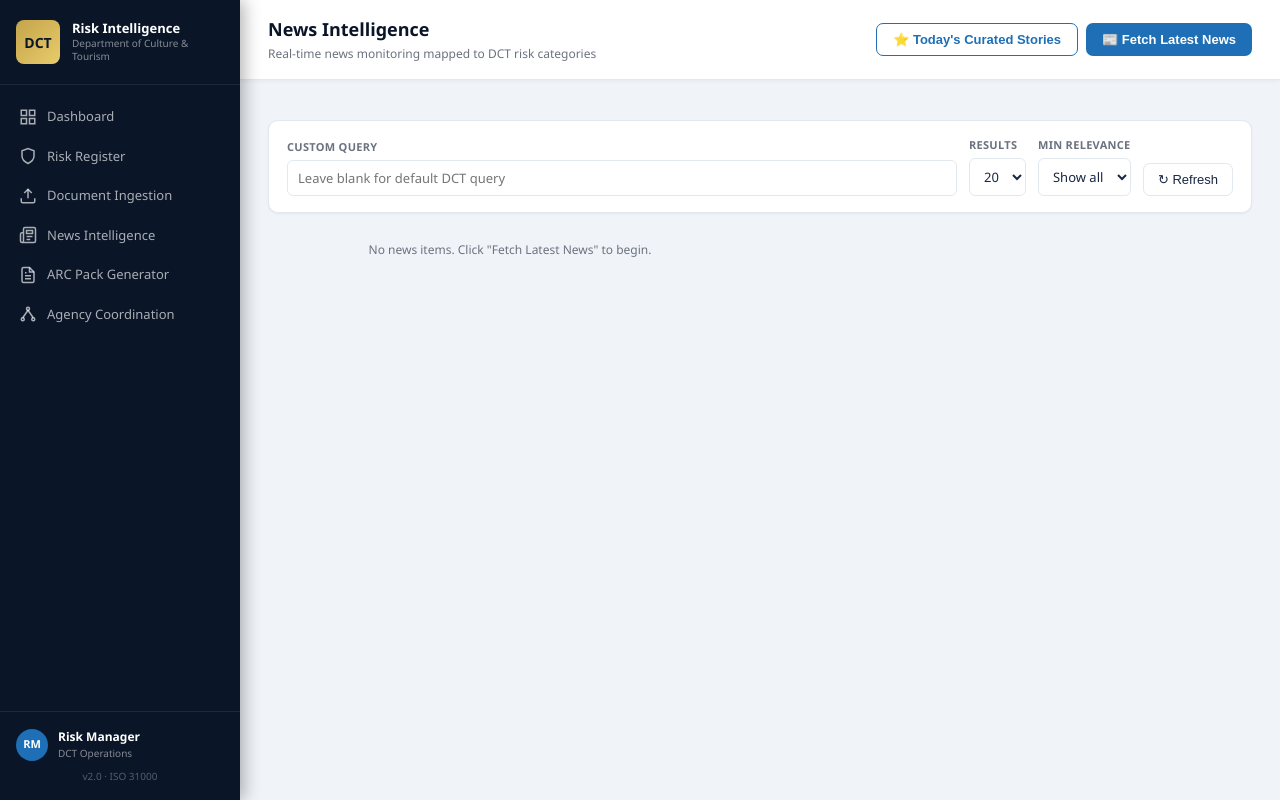
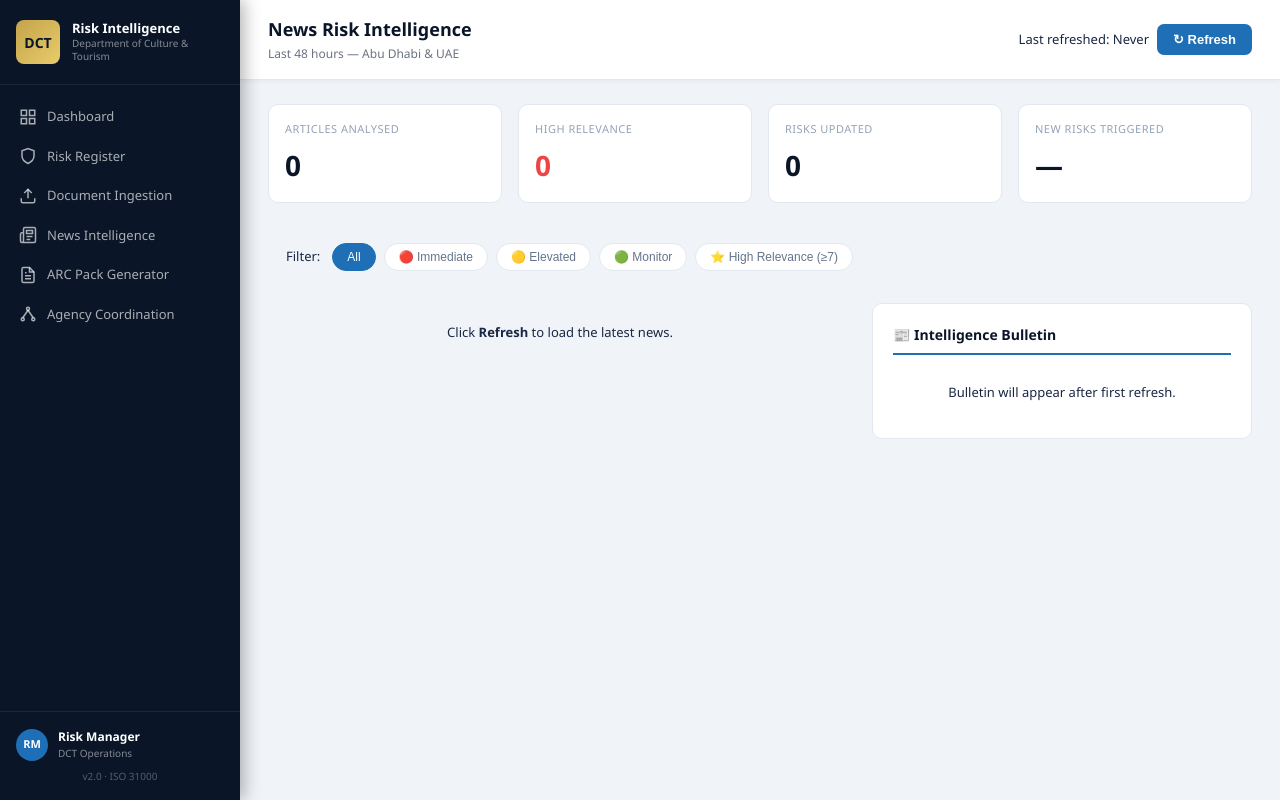
Before and after one commit to ankurmtripathi-byte/dct-risk-agent, a Flask app: page /news in a window 1280 px wide. Run offline with Flask 3, Linux system fonts and the light colour scheme; data that the repository does not hold is empty.

Commit message:
Add Part A of news_monitor.html and news CSS classes to style.css
style.css: append news monitor classes —
  news-card, news-headline, news-meta, news-insight, news-tags,
  news-tag, rel-badge (high/med/low), urgency-badge (immediate/
  elevated/monitor), bulletin-card, bulletin-risk-item, action-item,
  kpi-row, kpi-card, kpi-value, news-layout, filter-bar, filter-btn,
  demo-banner

news_monitor.html (Part A — no news feed or bulletin rendering yet):
  - Page title "News Risk Intelligence" / sub "Last 48 hours"
  - Refresh button + last-refreshed timestamp in top_actions
  - Demo banner (hidden; shown when demo:true items detected)
  - KPI row: #kpiTotal, #kpiHighRel, #kpiRisksUpdated, #kpiNewRisks
  - Filter bar: All | Immediate | Elevated | Monitor | High Relevance
  - Two-col .news-layout with #newsFeed and #bulletinPanel placeholders
  - JS: setFilter(), refreshNews() (populates KPIs), loadStatus()
    on page load via /api/news/refresh-status

https://claude.ai/code/session_01PbEFqFfJ4BcXBv7u2wetQW

```diff
--- a/static/style.css
+++ b/static/style.css
@@ -697,3 +697,58 @@ textarea { resize: vertical; }
 .corr-badge.overlap { background: #fef9c3; color: #854d0e; }
 .corr-badge.new { background: #dcfce7; color: #166534; }
 .corr-badge.escalate { background: #fee2e2; color: #991b1b; }
+
+/* ── News Monitor ──────────────────────────────────────────────────────────── */
+
+/* News cards */
+.news-card { background:#fff; border:1px solid #e2e8f0; border-radius:10px; padding:16px; margin-bottom:12px; transition:box-shadow 0.2s; }
+.news-card:hover { box-shadow:0 2px 8px rgba(0,0,0,0.08); }
+.news-card-header { display:flex; justify-content:space-between; align-items:flex-start; gap:12px; margin-bottom:10px; }
+.news-headline { font-size:14px; font-weight:600; color:#0a1628; line-height:1.4; flex:1; }
+.news-headline a { color:#0a1628; text-decoration:none; }
+.news-headline a:hover { color:#1e6fb5; }
+.news-meta { font-size:11px; color:#94a3b8; margin-bottom:8px; }
+.news-insight { background:#eff6ff; border-left:3px solid #1e6fb5; padding:8px 12px; border-radius:0 6px 6px 0; font-size:12px; color:#1e3a5f; font-style:italic; margin:10px 0; }
+.news-tags { display:flex; gap:6px; flex-wrap:wrap; margin-top:10px; }
+.news-tag { background:#f1f5f9; color:#475569; border-radius:4px; padding:2px 8px; font-size:10px; font-weight:500; }
+
+/* Relevance badge */
+.rel-badge { display:inline-flex; align-items:center; justify-content:center; width:28px; height:28px; border-radius:6px; font-weight:700; font-size:12px; flex-shrink:0; }
+.rel-high { background:#fee2e2; color:#991b1b; }
+.rel-med  { background:#fef9c3; color:#854d0e; }
+.rel-low  { background:#dcfce7; color:#166534; }
+
+/* Urgency badge */
+.urgency-badge { display:inline-block; padding:2px 10px; border-radius:12px; font-size:10px; font-weight:700; text-transform:uppercase; letter-spacing:0.5px; }
+.urgency-immediate { background:#fee2e2; color:#991b1b; }
+.urgency-elevated  { background:#fef9c3; color:#854d0e; }
+.urgency-monitor   { background:#f1f5f9; color:#475569; }
+
+/* Bulletin panel */
+.bulletin-card { background:#fff; border:1px solid #e2e8f0; border-radius:10px; padding:20px; margin-bottom:16px; }
+.bulletin-card h3 { font-size:14px; font-weight:600; color:#0a1628; margin:0 0 12px; border-bottom:2px solid #1e6fb5; padding-bottom:8px; }
+.bulletin-risk-item { padding:12px; border-radius:8px; border:1px solid #e2e8f0; margin-bottom:8px; }
+.bulletin-risk-item.immediate { border-left:4px solid #ef4444; }
+.bulletin-risk-item.elevated  { border-left:4px solid #f59e0b; }
+.bulletin-risk-item.monitor   { border-left:4px solid #94a3b8; }
+.action-item { display:flex; gap:10px; padding:8px 0; border-bottom:1px solid #f1f5f9; font-size:13px; }
+.action-item:last-child { border-bottom:none; }
+.action-num { background:#1e6fb5; color:#fff; width:20px; height:20px; border-radius:50%; display:flex; align-items:center; justify-content:center; font-size:10px; font-weight:700; flex-shrink:0; }
+
+/* KPI cards row */
+.kpi-row { display:grid; grid-template-columns:repeat(4,1fr); gap:16px; margin-bottom:24px; }
+.kpi-card { background:#fff; border:1px solid #e2e8f0; border-radius:10px; padding:16px; }
+.kpi-label { font-size:11px; color:#94a3b8; text-transform:uppercase; letter-spacing:0.5px; margin-bottom:6px; }
+.kpi-value { font-size:28px; font-weight:700; color:#0a1628; }
+.kpi-value.alert { color:#ef4444; }
+
+/* Two-col layout */
+.news-layout { display:grid; grid-template-columns:1fr 380px; gap:20px; align-items:flex-start; }
+
+/* Filter bar */
+.filter-bar { display:flex; gap:8px; margin-bottom:16px; flex-wrap:wrap; align-items:center; }
+.filter-btn { padding:6px 14px; border-radius:16px; border:1px solid #e2e8f0; background:#fff; font-size:12px; cursor:pointer; color:#64748b; transition:all 0.2s; }
+.filter-btn.active { background:#1e6fb5; color:#fff; border-color:#1e6fb5; }
+
+/* Demo banner */
+.demo-banner { background:#fef9c3; border:1px solid #f59e0b; border-radius:8px; padding:10px 16px; margin-bottom:16px; font-size:12px; color:#854d0e; display:flex; align-items:center; gap:8px; }
--- a/templates/news_monitor.html
+++ b/templates/news_monitor.html
@@ -1,171 +1,142 @@
 {% extends "base.html" %}
-{% block title %}News Intelligence · DCT Risk Intelligence{% endblock %}
-{% block page_title %}News Intelligence{% endblock %}
-{% block page_sub %}Real-time news monitoring mapped to DCT risk categories{% endblock %}
+{% block title %}News Risk Intelligence · DCT Risk Intelligence{% endblock %}
+{% block page_title %}News Risk Intelligence{% endblock %}
+{% block page_sub %}Last 48 hours &mdash; Abu Dhabi &amp; UAE{% endblock %}
 
 {% block top_actions %}
-  <button class="btn-outline" onclick="fetchCurated()">&#11088; Today's Curated Stories</button>
-  <button class="btn-primary" onclick="fetchNews()">&#128240; Fetch Latest News</button>
+  <span class="muted small" style="align-self:center">
+    Last refreshed: <span id="lastRefreshed">—</span>
+  </span>
+  <button class="btn-primary" onclick="refreshNews()">&#8635; Refresh</button>
 {% endblock %}
 
 {% block content %}
-<div class="card" id="fetchCard" style="display:none">
-  <div class="card-body">
-    <div class="spinner-row"><div class="spinner"></div><span id="fetchMsg">Fetching news…</span></div>
+
+<!-- Demo banner (hidden until demo data detected) -->
+<div class="demo-banner" id="demoBanner" style="display:none">
+  <span>&#9888;</span>
+  <span>Demo mode — showing synthetic news data. Add a <strong>NEWSAPI_KEY</strong> environment variable to enable live news.</span>
+</div>
+
+<!-- KPI row -->
+<div class="kpi-row">
+  <div class="kpi-card">
+    <div class="kpi-label">Articles Analysed</div>
+    <div class="kpi-value" id="kpiTotal">—</div>
+  </div>
+  <div class="kpi-card">
+    <div class="kpi-label">High Relevance</div>
+    <div class="kpi-value alert" id="kpiHighRel">—</div>
+  </div>
+  <div class="kpi-card">
+    <div class="kpi-label">Risks Updated</div>
+    <div class="kpi-value" id="kpiRisksUpdated">—</div>
+  </div>
+  <div class="kpi-card">
+    <div class="kpi-label">New Risks Triggered</div>
+    <div class="kpi-value" id="kpiNewRisks">—</div>
   </div>
 </div>
 
-<div class="filter-bar card">
-  <div class="filter-group" style="flex:1">
-    <label>Custom Query</label>
-    <input type="text" id="newsQuery" placeholder="Leave blank for default DCT query" style="width:100%">
-  </div>
-  <div class="filter-group">
-    <label>Results</label>
-    <select id="newsPageSize">
-      <option value="10">10</option>
-      <option value="20" selected>20</option>
-      <option value="50">50</option>
-    </select>
-  </div>
-  <div class="filter-group">
-    <label>Min Relevance</label>
-    <select id="newsMinScore">
-      <option value="0">Show all</option>
-      <option value="5">≥ 5</option>
-      <option value="7">≥ 7</option>
-    </select>
-  </div>
-  <div class="filter-group">
-    <label>&nbsp;</label>
-    <button class="btn-ghost" onclick="loadNews()">&#8635; Refresh</button>
-  </div>
+<!-- Filter bar -->
+<div class="filter-bar">
+  <span class="muted small" style="margin-right:4px">Filter:</span>
+  <button class="filter-btn active" id="filter-all"        onclick="setFilter('all',this)">All</button>
+  <button class="filter-btn"        id="filter-immediate"  onclick="setFilter('immediate',this)">&#128308; Immediate</button>
+  <button class="filter-btn"        id="filter-elevated"   onclick="setFilter('elevated',this)">&#128993; Elevated</button>
+  <button class="filter-btn"        id="filter-monitor"    onclick="setFilter('monitor',this)">&#128994; Monitor</button>
+  <button class="filter-btn"        id="filter-high"       onclick="setFilter('high',this)">&#11088; High Relevance (&ge;7)</button>
 </div>
 
-<div id="newsGrid" class="news-grid mt16">
-  <p class="empty-msg">Loading news items…</p>
+<!-- Two-column layout -->
+<div class="news-layout">
+
+  <!-- Left: news feed -->
+  <div>
+    <div id="newsFeed">
+      <p class="muted" style="padding:20px 0;text-align:center">
+        Click <strong>Refresh</strong> to load the latest news.
+      </p>
+    </div>
+  </div>
+
+  <!-- Right: bulletin panel -->
+  <div>
+    <div id="bulletinPanel">
+      <div class="bulletin-card">
+        <h3>&#128240; Intelligence Bulletin</h3>
+        <p class="muted small" style="text-align:center;padding:16px 0">
+          Bulletin will appear after first refresh.
+        </p>
+      </div>
+    </div>
+  </div>
+
 </div>
+
 {% endblock %}
 
 {% block scripts %}
 <script>
-let newsItems = [];
+let _allItems   = [];
+let _activeFilter = 'all';
 
-async function loadNews() {
-  const minScore = parseInt(document.getElementById('newsMinScore').value)||0;
+function setFilter(name, btn) {
+  _activeFilter = name;
+  document.querySelectorAll('.filter-btn').forEach(b => b.classList.remove('active'));
+  btn.classList.add('active');
+  applyFilter();
+}
+
+function applyFilter() {
+  // Placeholder — news feed rendering added in Part B
+  console.log('Filter set to:', _activeFilter);
+}
+
+async function refreshNews() {
+  document.getElementById('lastRefreshed').textContent = 'Loading…';
   try {
-    newsItems = await fetch('/api/news').then(r=>r.json());
-    const filtered = newsItems.filter(n => (n.relevance_score||0) >= minScore);
-    renderNews(filtered);
+    const resp = await fetch('/api/news/fetch');
+    const data = await resp.json();
+
+    const items = data.items || [];
+    _allItems = items;
+
+    // KPI totals
+    const highRel     = items.filter(i => (i.relevance_score || 0) >= 7).length;
+    const newTriggered = (data.mapping || {}).new_triggered?.length || 0;
+    const risksUpdated = (data.mapping || {}).amplified?.length    || 0;
+
+    document.getElementById('kpiTotal').textContent        = items.length;
+    document.getElementById('kpiHighRel').textContent      = highRel;
+    document.getElementById('kpiRisksUpdated').textContent = risksUpdated;
+    document.getElementById('kpiNewRisks').textContent     = newTriggered;
+    document.getElementById('lastRefreshed').textContent   =
+      data.last_run ? new Date(data.last_run).toLocaleTimeString('en-GB') : 'just now';
+
+    // Demo banner
+    const isDemo = items.some(i => i.demo === true);
+    document.getElementById('demoBanner').style.display = isDemo ? 'flex' : 'none';
+
   } catch(e) {
-    document.getElementById('newsGrid').innerHTML = `<p class="empty-msg error">${esc(e.message)}</p>`;
+    document.getElementById('lastRefreshed').textContent = 'Error';
+    if (typeof showToast !== 'undefined') showToast(e.message, 'error');
   }
 }
 
-function renderNews(items) {
-  const grid = document.getElementById('newsGrid');
-  if (!items.length) {
-    grid.innerHTML = '<p class="empty-msg">No news items. Click "Fetch Latest News" to begin.</p>';
-    return;
-  }
-  grid.innerHTML = items.map(n => {
-    const score = n.relevance_score || 0;
-    const scoreClass = score >= 7 ? 'high' : score >= 5 ? 'medium' : 'low';
-    const cats = (n.mapped_risk_categories||[]).join(', ') || '—';
-    const dateStr = n.published_date ? new Date(n.published_date).toLocaleDateString('en-GB') : '—';
-    const analysed = n.ai_analysis ? '' : ' unanalysed';
-    return `<div class="news-card${analysed}">
-      <div class="news-card-head">
-        <span class="news-score ${scoreClass}" title="Relevance score">${score || '?'}</span>
-        <div class="news-meta">
-          <span class="news-source">${esc(n.source||'Unknown')}</span>
-          <span class="news-date">${dateStr}</span>
-        </div>
-        ${n.triggered_risk_id ? `<span class="news-linked" title="Risk created">${esc(n.triggered_risk_id)}</span>` : ''}
-      </div>
-      <h4 class="news-headline">${esc(n.headline||'No headline')}</h4>
-      ${n.ai_analysis ? `<p class="news-analysis">${esc(n.ai_analysis)}</p>` : '<p class="news-hint muted">Not yet analysed by AI</p>'}
-      ${cats !== '—' ? `<div class="news-cats">${(n.mapped_risk_categories||[]).map(c=>`<span class="cat-chip sm">${esc(c)}</span>`).join('')}</div>` : ''}
-      <div class="news-actions">
-        ${!n.ai_analysis ? `<button class="btn-sm btn-primary" onclick="analyseItem(${n.id})">&#129302; Analyse</button>` : ''}
-        ${!n.triggered_risk_id ? `<button class="btn-sm btn-outline" onclick="createRisk(${n.id})">&#43; Create Risk</button>` : ''}
-        ${n.url ? `<a href="${esc(n.url)}" target="_blank" rel="noopener" class="btn-sm btn-ghost">&#127760; Read</a>` : ''}
-        <button class="btn-sm btn-ghost danger" onclick="deleteItem(${n.id})">&#10006;</button>
-      </div>
-    </div>`;
-  }).join('');
-}
-
-async function fetchCurated() {
-  document.getElementById('fetchMsg').textContent = 'Fetching today\'s curated stories…';
-  document.getElementById('fetchCard').style.display = 'block';
+// Load refresh status on page load (no full pipeline call)
+(async function loadStatus() {
   try {
-    const resp = await fetch('/api/news/curated', {method: 'POST'});
-    const data = await resp.json();
-    if (data.error) throw new Error(data.error);
-    showToast(`Curated: ${data.fetched} stories, ${data.new} new`, 'success');
-    loadNews();
-  } catch(e) {
-    showToast(e.message, 'error');
-  } finally {
-    document.getElementById('fetchCard').style.display = 'none';
-  }
-}
-
-async function fetchNews() {
-  const query    = document.getElementById('newsQuery').value.trim();
-  const pageSize = document.getElementById('newsPageSize').value;
-  document.getElementById('fetchMsg').textContent = 'Fetching news from NewsAPI…';
-  document.getElementById('fetchCard').style.display = 'block';
-  try {
-    const body = {page_size: parseInt(pageSize)};
-    if (query) body.query = query;
-    const resp = await fetch('/api/news/fetch', {
-      method:'POST', headers:{'Content-Type':'application/json'}, body:JSON.stringify(body)
-    });
-    const data = await resp.json();
-    if (data.error) throw new Error(data.error);
-    showToast(`Fetched ${data.fetched} articles, ${data.new} new`, 'success');
-    loadNews();
-  } catch(e) {
-    showToast(e.message, 'error');
-  } finally {
-    document.getElementById('fetchCard').style.display = 'none';
-  }
-}
-
-async function analyseItem(id) {
-  showToast('Analysing with Claude…', 'info');
-  try {
-    const resp = await fetch(`/api/news/${id}/analyse`, {method:'POST'});
-    const data = await resp.json();
-    if (data.error) throw new Error(data.error);
-    showToast(`Relevance: ${data.relevance_score}/10`, 'success');
-    loadNews();
-  } catch(e) {
-    showToast(e.message, 'error');
-  }
-}
-
-async function createRisk(id) {
-  try {
-    const resp = await fetch(`/api/news/${id}/create-risk`, {method:'POST'});
-    const data = await resp.json();
-    if (data.error) throw new Error(data.error);
-    showToast(`Risk created: ${data.risk_id}`, 'success');
-    loadNews();
-  } catch(e) {
-    showToast(e.message, 'error');
-  }
-}
-
-async function deleteItem(id) {
-  if (!confirm('Delete this news item?')) return;
-  await fetch(`/api/news/${id}`, {method:'DELETE'});
-  showToast('Deleted', 'success');
-  loadNews();
-}
-
-loadNews();
+    const s = await fetch('/api/news/refresh-status').then(r => r.json());
+    document.getElementById('kpiTotal').textContent        = s.items_last_48h  || 0;
+    document.getElementById('kpiHighRel').textContent      = s.high_relevance  || 0;
+    document.getElementById('kpiRisksUpdated').textContent = s.risks_updated   || 0;
+    document.getElementById('kpiNewRisks').textContent     = '—';
+    document.getElementById('lastRefreshed').textContent   =
+      (s.last_refresh && s.last_refresh !== 'Never')
+        ? new Date(s.last_refresh).toLocaleTimeString('en-GB')
+        : 'Never';
+  } catch(e) { /* silent */ }
+})();
 </script>
 {% endblock %}
```
